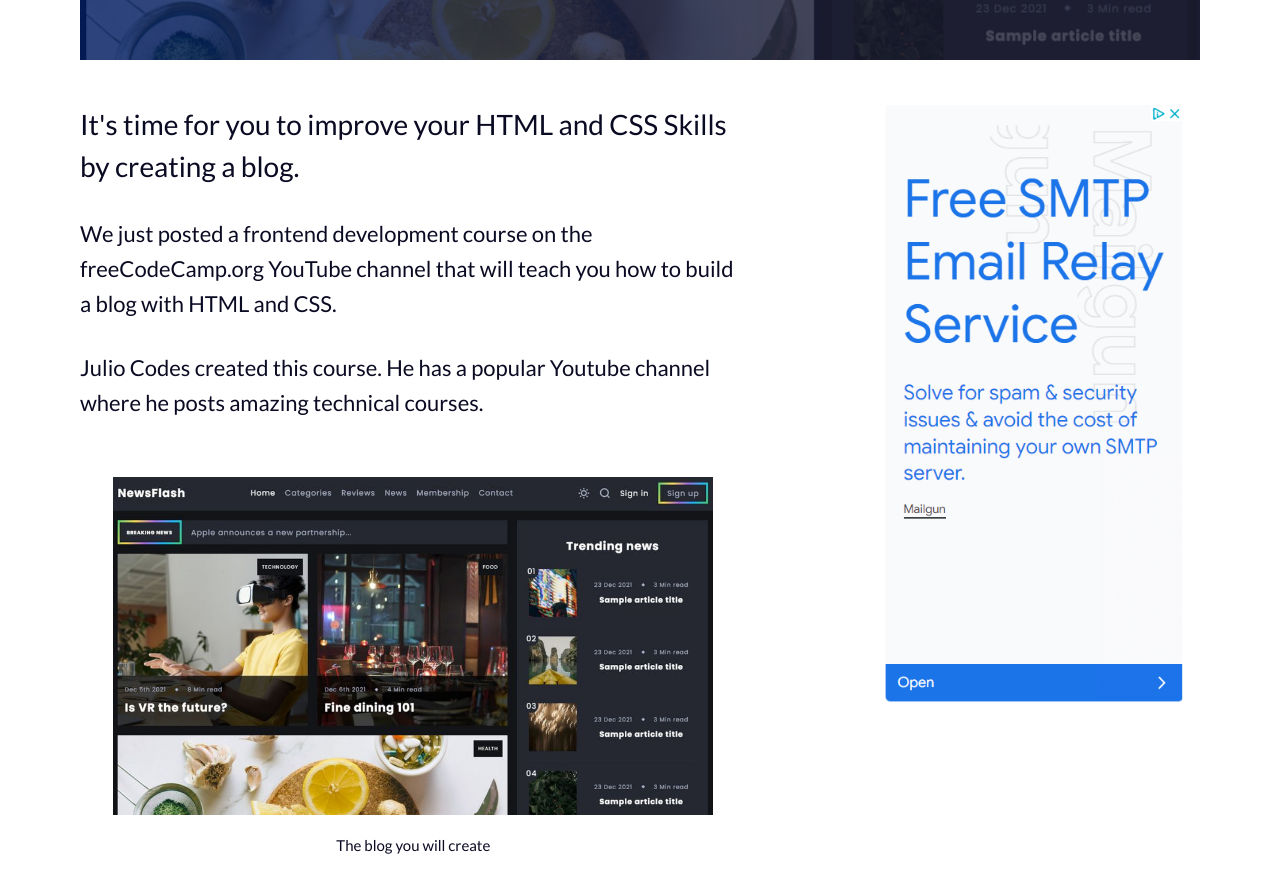
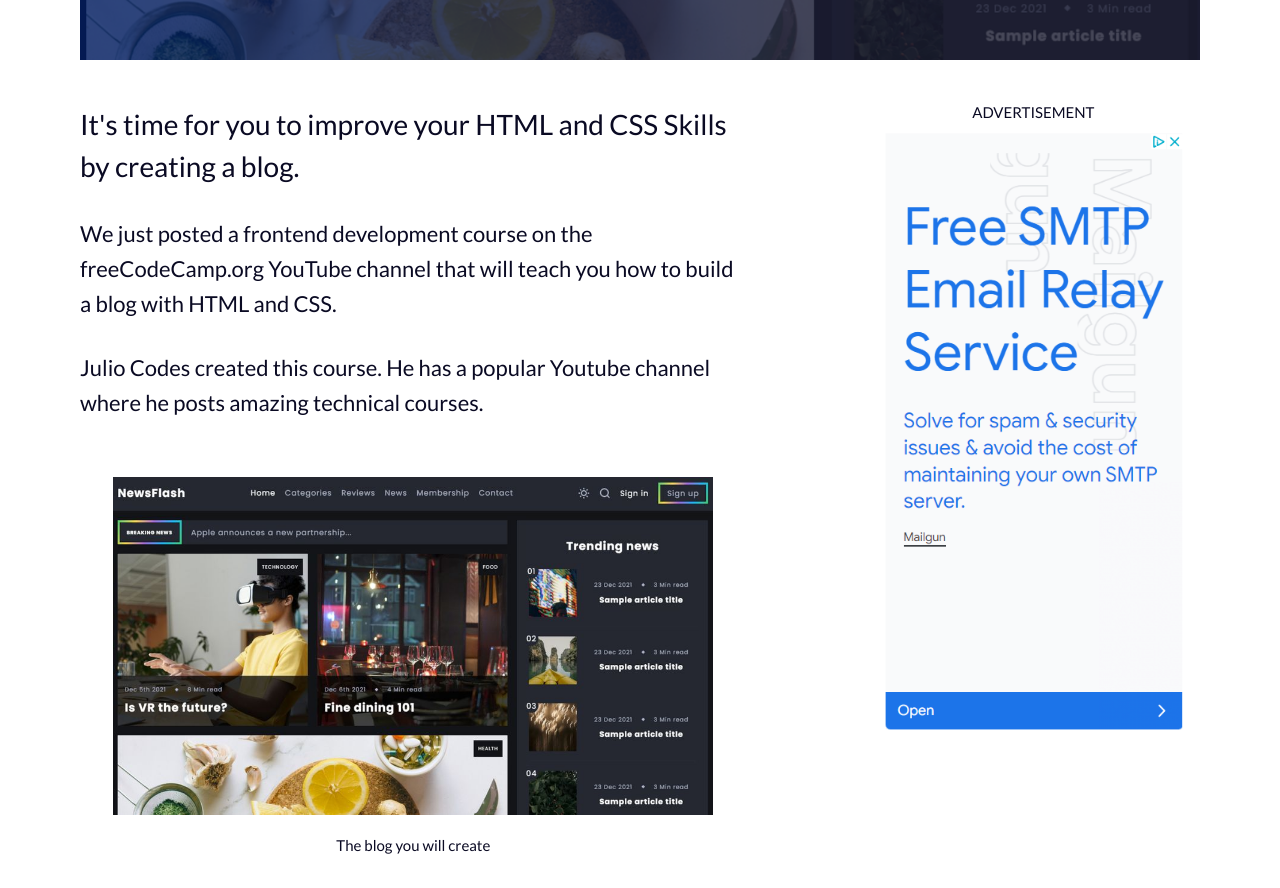
Before and after one commit to iamipheco/Lesson_3_Final_Task_1_Anyaefiena_Ifechukwu, a website: page index.html in a window 1280 px wide. Shown: the part 973-1861 px from the top of the page. Drawn offline with nearby package versions, Linux system fonts and the light colour scheme.

Commit message:
modify advert-text none

```diff
--- a/css/style.css
+++ b/css/style.css
@@ -475,8 +475,8 @@ footer {
 	display: none;
 }
 
-.sidebar-2 p, .sidebar p {
-	display: none;
+.sidebar-2 p,
+.sidebar p {
 	margin-bottom: 10px;
 }
 
```
